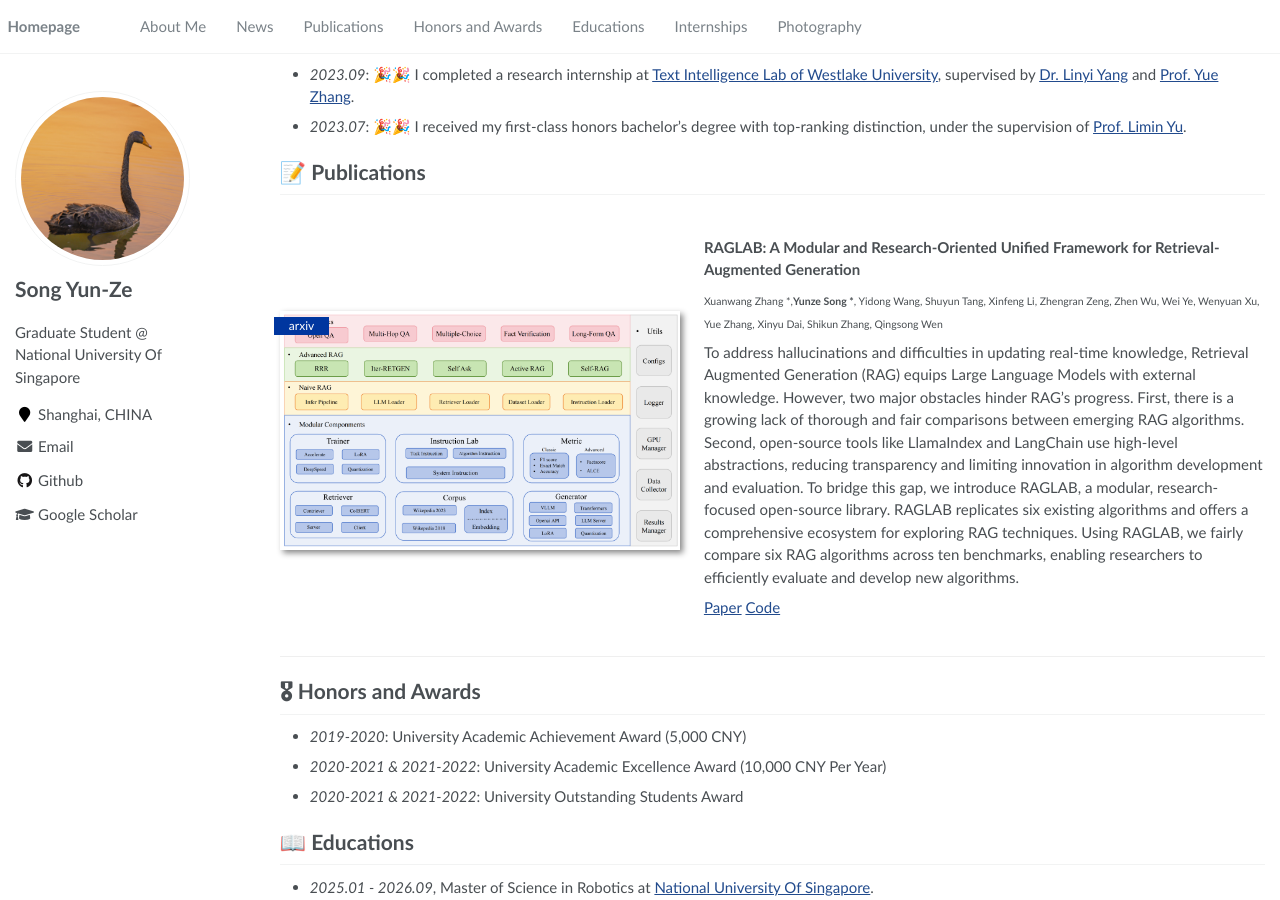
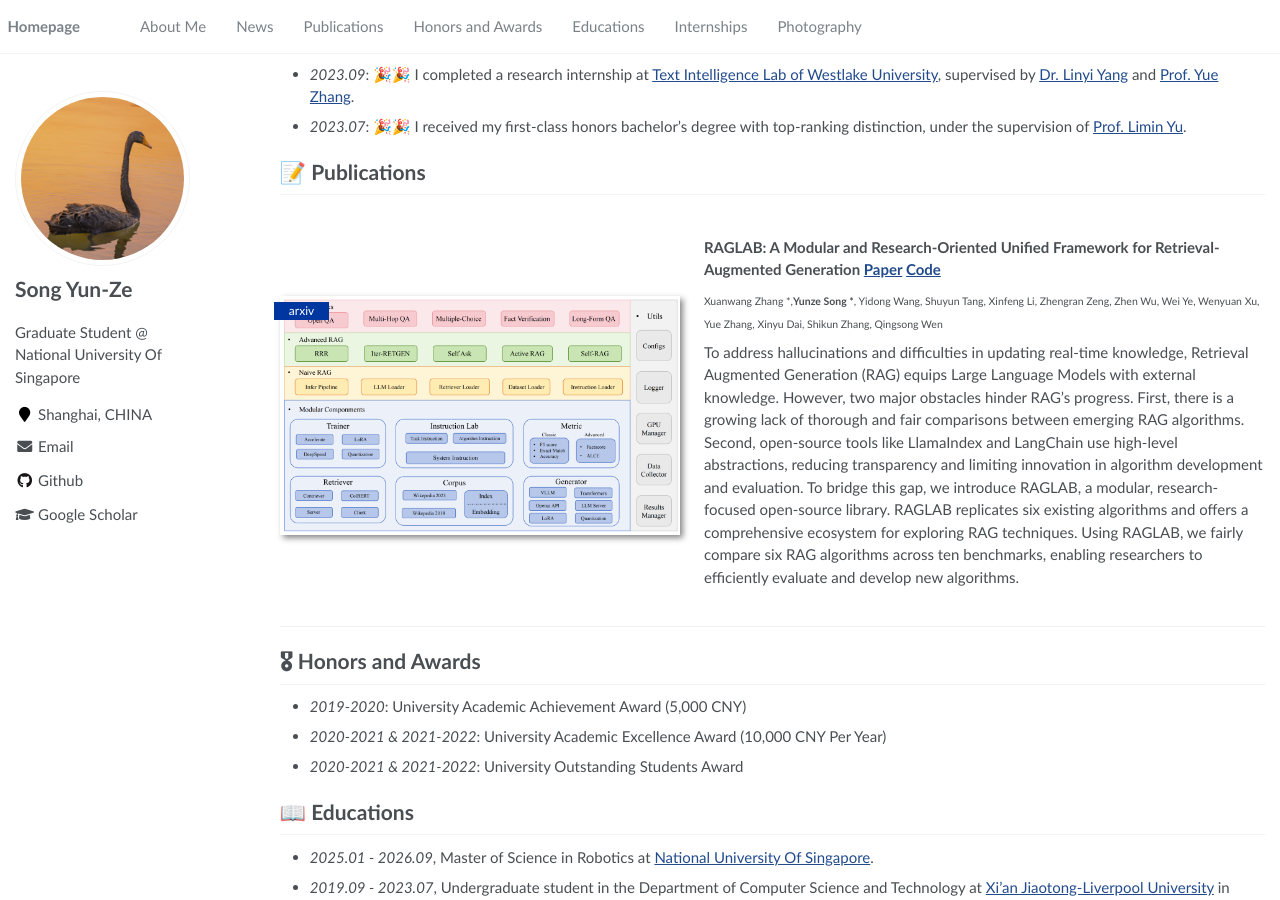
Before and after one commit to YunzeSong/YunzeSong.github.io, a Jekyll site: the page built from _pages/about.md, in a window 1280 px wide and 900 px high, scrolled down 299 px. Built offline with Jekyll 4.4.1, drawn with Linux system fonts in a browser that asks for light colours.

```diff
--- a/_pages/about.md
+++ b/_pages/about.md
@@ -37,13 +37,11 @@ I have had the opportunity to conduct research at esteemed institutions such as
   </div>
   <div class='paper-box-text' markdown="1">
 
-**RAGLAB: A Modular and Research-Oriented Unified Framework for Retrieval-Augmented Generation**
+**RAGLAB: A Modular and Research-Oriented Unified Framework for Retrieval-Augmented Generation [Paper](https://arxiv.org/pdf/2408.11381) [Code](https://github.com/fate-ubw/RAGLAB)**
 
 <span style="font-size: 0.7em;">Xuanwang Zhang *,**Yunze Song \***, Yidong Wang, Shuyun Tang, Xinfeng Li, Zhengran Zeng, Zhen Wu, Wei Ye, Wenyuan Xu, Yue Zhang, Xinyu Dai, Shikun Zhang, Qingsong Wen
 
 To address hallucinations and difficulties in updating real-time knowledge, Retrieval Augmented Generation (RAG) equips Large Language Models with external knowledge. However, two major obstacles hinder RAG's progress. First, there is a growing lack of thorough and fair comparisons between emerging RAG algorithms. Second, open-source tools like LlamaIndex and LangChain use high-level abstractions, reducing transparency and limiting innovation in algorithm development and evaluation. To bridge this gap, we introduce RAGLAB, a modular, research-focused open-source library. RAGLAB replicates six existing algorithms and offers a comprehensive ecosystem for exploring RAG techniques. Using RAGLAB, we fairly compare six RAG algorithms across ten benchmarks, enabling researchers to efficiently evaluate and develop new algorithms.
-
-[Paper](https://arxiv.org/pdf/2408.11381) [Code](https://github.com/fate-ubw/RAGLAB)
 
 </div>
 </div>
```
